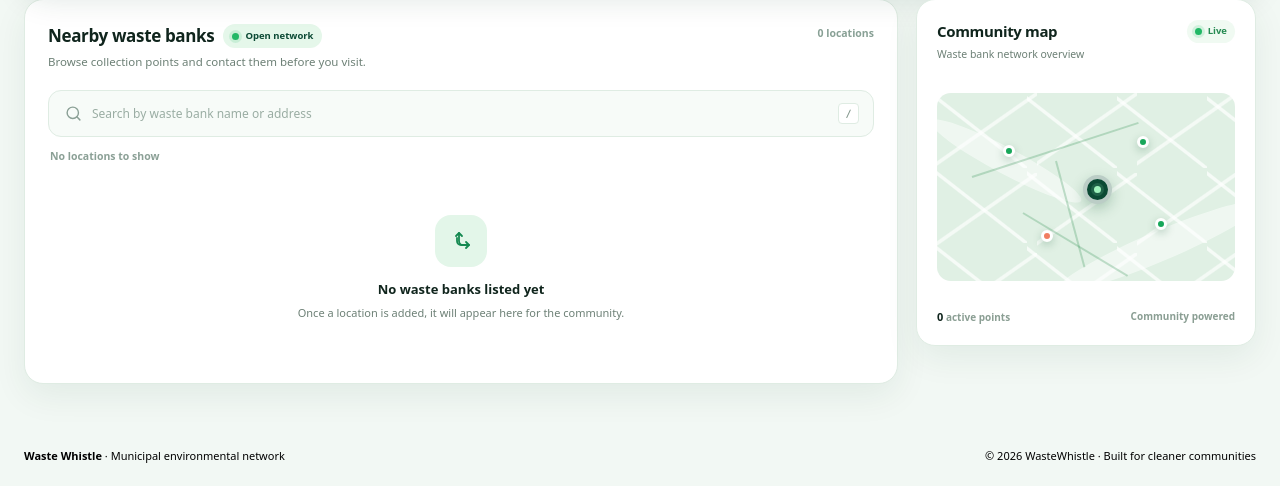
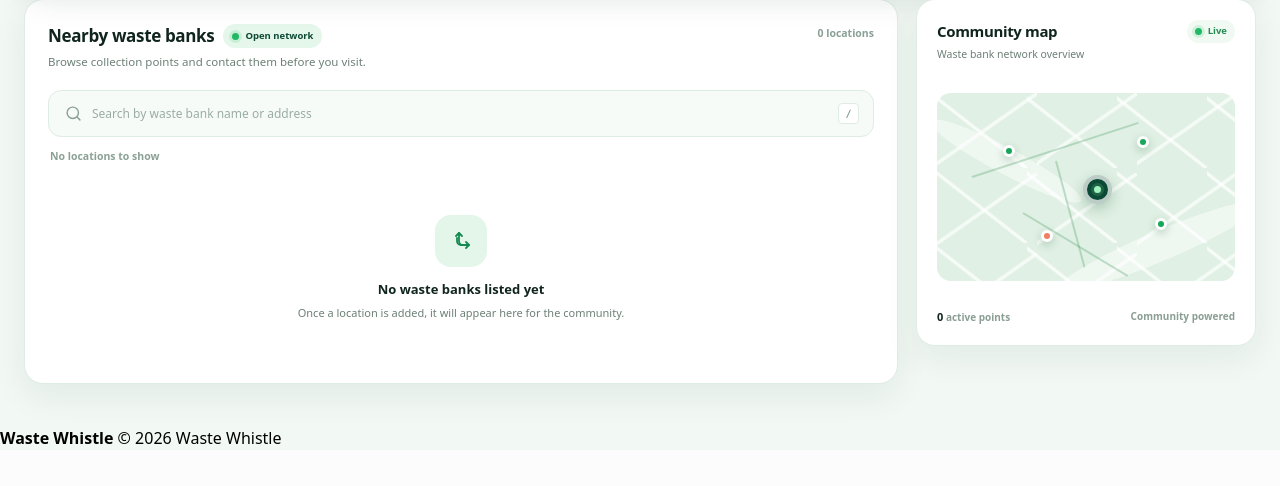
Before and after one commit to pbp-kelompok-b9/WasteWhistle, a Django app: page /directory/ in a window 1280 px wide. Shown: the part 353-839 px from the top of the page. After the commit the page ends 797 px from the top, so only its background shows below. Run offline with Django 5.2, Linux system fonts and the light colour scheme; data that the repository does not hold is empty; style sheets or scripts are compiled from the project's sources.

Commit message:
feat: pake footer.html

```diff
--- a/templates/directory/directory_page.html
+++ b/templates/directory/directory_page.html
@@ -153,10 +153,9 @@
         </section>
         {% endwith %}
     </main>
-    <footer class="directory-footer flex items-center justify-between gap-3 py-[22px] text-[11px]">
-        <span><strong>Waste Whistle</strong> · Municipal environmental network</span>
-        <span>© 2026 WasteWhistle · Built for cleaner communities</span>
-    </footer>
+
+    {% include 'footer.html'%}
+
 
     <script>
         const directorySearch = document.getElementById("directory-search");
@@ -193,4 +192,6 @@
         });
         filterDirectory();
     </script>
+
+
 {% endblock body %}
```
